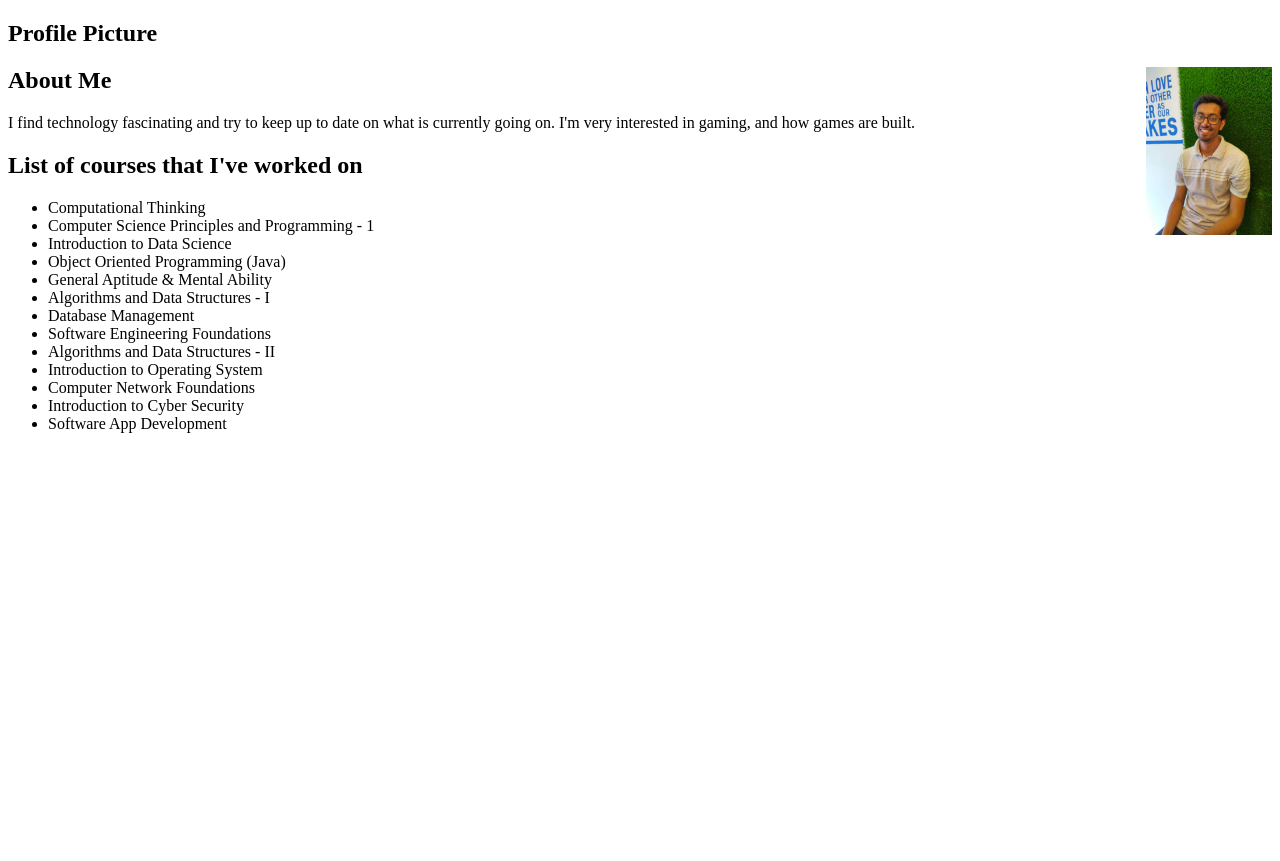
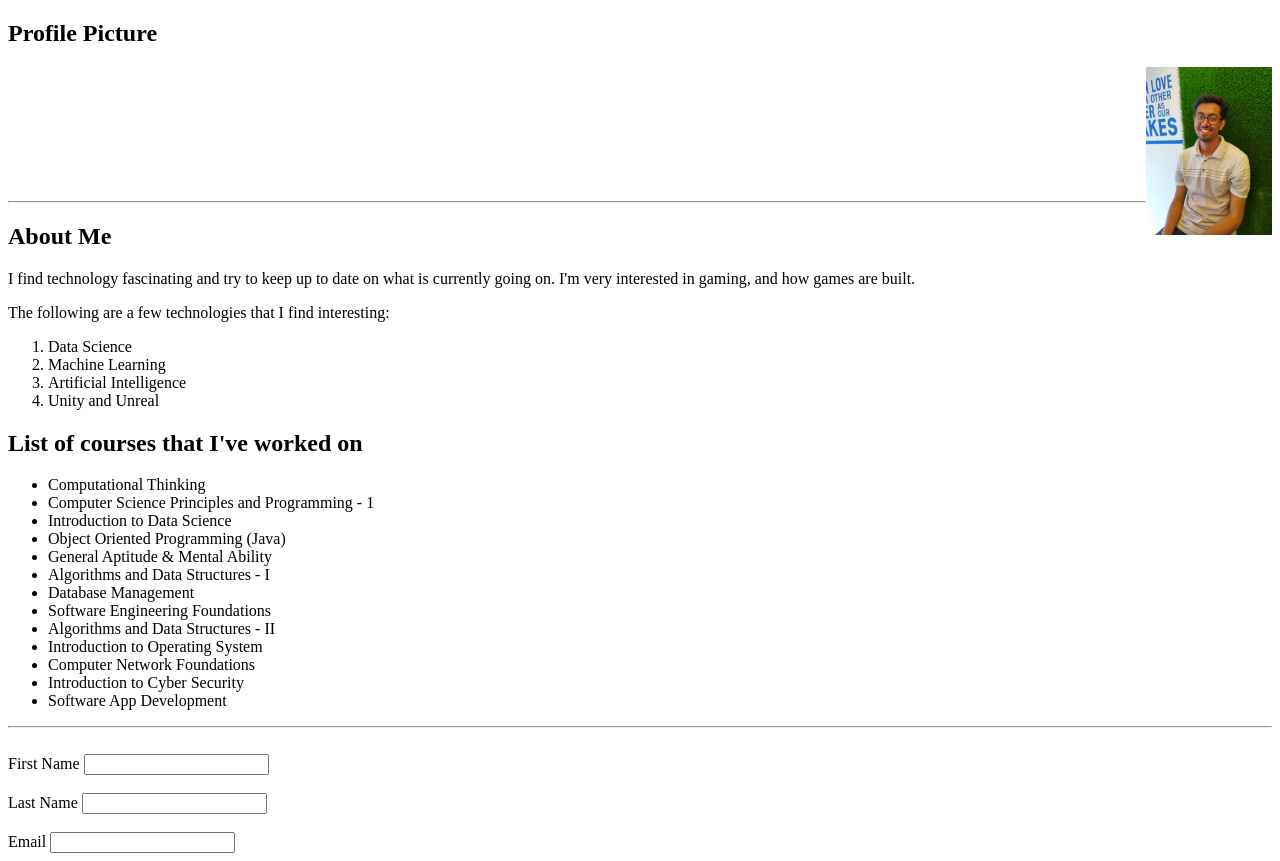
Before and after one commit to sourabh-swargam/Software_App_Development_2019501028, a plain HTML site: page Day 3/HTML/site.html in a window 1280 px wide. Before the commit the page ends 800 px from the top, so only its background shows below. Drawn offline with Linux system fonts and the light colour scheme; files whose address does not match are found by name.

Commit message:
Added form tags

```diff
--- a/Day 3/HTML/site.html
+++ b/Day 3/HTML/site.html
@@ -7,10 +7,28 @@
 		<h2>Profile Picture</h2>
 		<img src = 'C:\Users\sourabh\Desktop\MSIT\SAD\Software_App_Development_2019501028\Day 3\Images\sample.jpeg', alt = "Image" align="right" width = 10%>
 
+		<br>
+		<br>
+		<br>
+		<br>
+		<br>
+		<br>
+		<br>
+		<hr>
+
 		<h2>About Me</h2>
-		<p>I find technology fascinating and try to keep up to date on
+		<p >I find technology fascinating and try to keep up to date on
 		what is currently going on. I'm very interested in gaming, and
 		how games are built.</p>
+		<p>The following are a few technologies that I find
+		interesting:</p>
+		<ol>
+			<li>Data Science</li>
+			<li>Machine Learning</li>
+			<li>Artificial Intelligence</li>
+			<li>Unity and Unreal</li>
+
+		</ol>
 
 		<h2>List of courses that I've worked on</h2>
 		<ul>
@@ -29,5 +47,25 @@
 			<li>Software App Development</li>
 		</ul>
 
+		<hr>
+		<br>
+
+		<form>
+			<div>
+				<label>First Name</label>
+				<input type="text" name="FirstName">
+			</div>
+			<br>
+			<div>
+				<label>Last Name</label>
+				<input type="text" name="LastName">
+			</div>
+			<br>
+			<div>
+				<label>Email</label>
+				<input type="Email" name="Email">
+			</div>
+		</form>
+
 	</body>
 </html>
```
